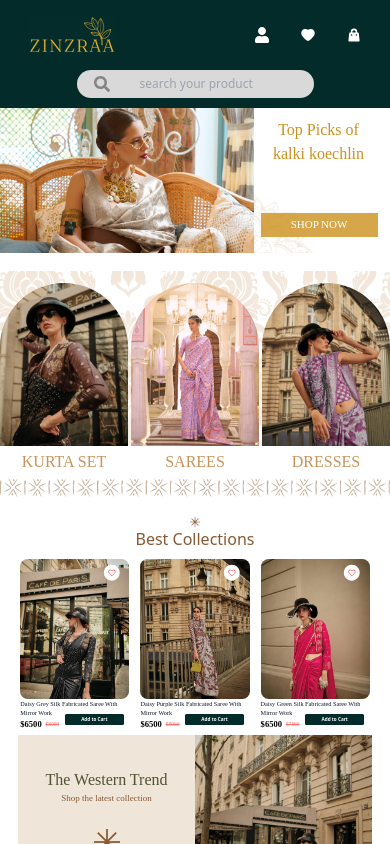
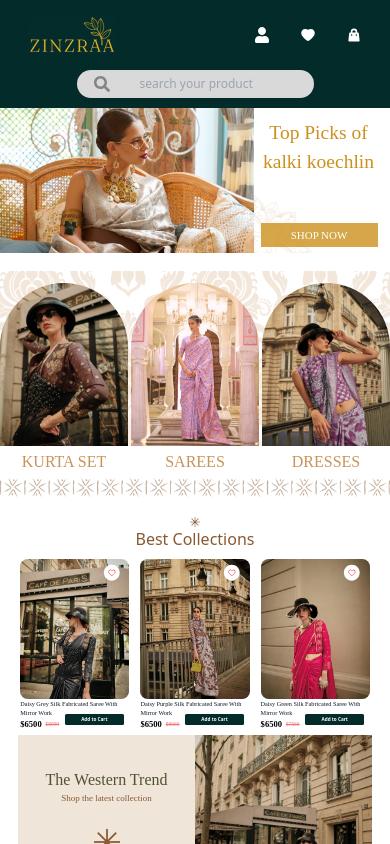
Before and after one commit to Anand3074/Asynk-Zinzraa, a React (Vite) app: page / in a window 390 px wide. Shown: the top 844 px of the page. Built offline with nearby package versions, Linux system fonts and the light colour scheme.

Commit message:
text and font

```diff
--- a/src/Components/Hero.jsx
+++ b/src/Components/Hero.jsx
@@ -12,7 +12,7 @@
 
             </div>
             <div className='flex flex-col w-1/3 '>
-                <div className='font-extralight light font-fashion text-[#CC911D] md:text-[64px] justify-center'>
+                <div className='font-normal font-fashion text-[#CC911D] text-[5vw] justify-center'>
                     <div className='text-center mt-[2.5vw]'>
                         <div>Top Picks of</div>
                         <div>kalki koechlin</div>
```
